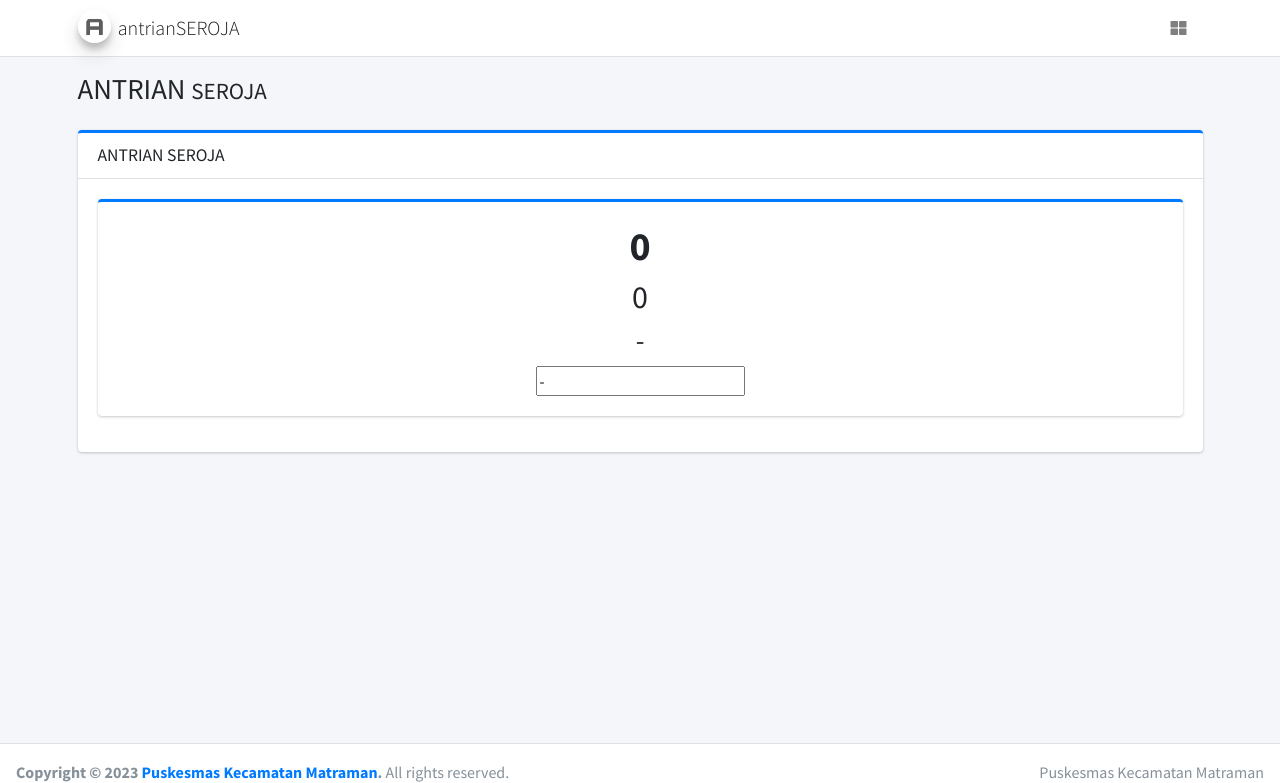
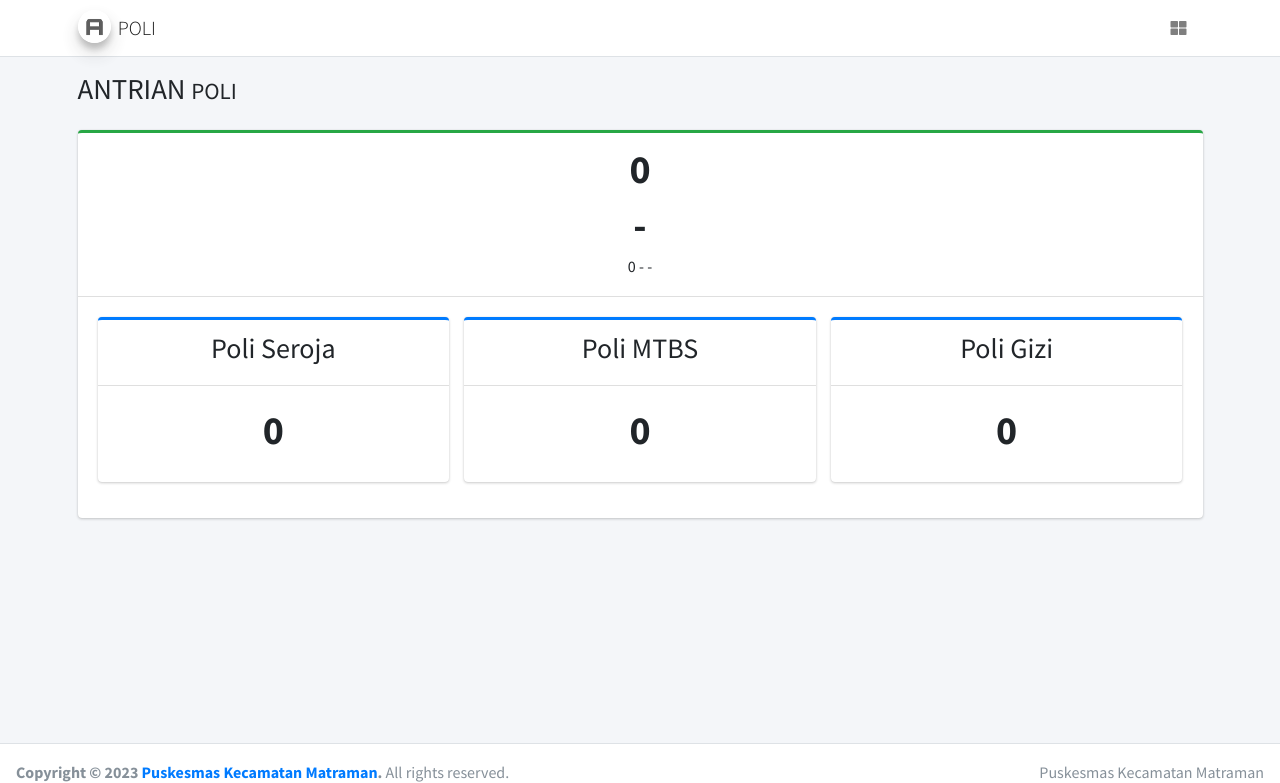
Before and after one commit to RizalPurnomo/matraman, a CodeIgniter app: page /database/index.php/antrian/index in a window 1280 px wide. Shown: the top 783 px of the page. Run offline with CodeIgniter, Linux system fonts and the light colour scheme; data comes from the database, SQL or seed files in the repository; data that the repository does not hold is empty; some libraries are stand-ins or nearby versions.

Commit message:
antrian per poli

```diff
--- a/application/controllers/Antrian.php
+++ b/application/controllers/Antrian.php
@@ -24,15 +24,41 @@ class Antrian extends CI_Controller
 
     public function index()
     {
-        $data['last_antrian'] = $this->getLastAntrian(date("Y-m-d"), '16');
+        $data['last_antrian'] = $this->getLastAntrian(date("Y-m-d"));
+        $data['no_antrian_seroja'] = $this->getLastAntrianPerPoli(date("Y-m-d"), "21")['no_antrian'];
+        $data['no_antrian_mtbs'] = $this->getLastAntrianPerPoli(date("Y-m-d"), "22")['no_antrian'];
+        $data['no_antrian_gizi'] = $this->getLastAntrianPerPoli(date("Y-m-d"), "23")['no_antrian'];
         // echo "<pre/>";
         // print_r($data);
         $this->load->view('antrian_view', $data);
     }
 
-    public function getLastAntrian($date, $id)
+    public function getLastAntrian($date)
     {
-        $lastAntrian = $this->antrian_poli_model->getLastAntrian($date, $id);
+        $lastAntrian = $this->antrian_poli_model->getLastAntrian($date);
+        if (count($lastAntrian) > 0) {
+            $response = array(
+                'id_antrian'        => $lastAntrian[0]['id_antrian'],
+                'no_antrian'        => $lastAntrian[0]['no_antrian'],
+                'nama_poli'         => $lastAntrian[0]['nama_poli'],
+                'file_panggilan'    => $lastAntrian[0]['file_panggilan'],
+                'status'    => $lastAntrian[0]['status']
+            );
+        } else {
+            $response = array(
+                'id_antrian'        => 0,
+                'no_antrian'        => 0,
+                'nama_poli'         => '-',
+                'file_panggilan'    => '-',
+                'status'            => '-'
+            );
+        }
+        return $response;
+    }
+
+    public function getLastAntrianPerPoli($date, $id)
+    {
+        $lastAntrian = $this->antrian_poli_model->getLastAntrianPerPoli($date, $id);
         if (count($lastAntrian) > 0) {
             $response = array(
                 'id_antrian'        => $lastAntrian[0]['id_antrian'],
@@ -55,15 +81,43 @@ class Antrian extends CI_Controller
 
     public function seroja()
     {
-        $id = 16;
-        $lastAntrian = $this->getLastAntrian(date("Y-m-d"), $id);
+        $id = 21;
+        $lastAntrian = $this->getLastAntrianPerPoli(date("Y-m-d"), $id);
         $poli = $this->antrian_poli_model->getPoliById($id);
 
         $data['no_antrian'] = $lastAntrian['no_antrian'];
         $data['nama_poli'] = $poli[0]['nama_poli'];
         $data['file_panggilan'] = $poli[0]['file_panggilan'];
         $data['id_poli'] = $id;
-        print_r($lastAntrian);
+        // print_r($lastAntrian);
+        $this->load->view('antrian', $data);
+    }
+
+    public function mtbs()
+    {
+        $id = 22;
+        $lastAntrian = $this->getLastAntrianPerPoli(date("Y-m-d"), $id);
+        $poli = $this->antrian_poli_model->getPoliById($id);
+
+        $data['no_antrian'] = $lastAntrian['no_antrian'];
+        $data['nama_poli'] = $poli[0]['nama_poli'];
+        $data['file_panggilan'] = $poli[0]['file_panggilan'];
+        $data['id_poli'] = $id;
+        // print_r($lastAntrian);
+        $this->load->view('antrian', $data);
+    }
+
+    public function gizi()
+    {
+        $id = 23;
+        $lastAntrian = $this->getLastAntrianPerPoli(date("Y-m-d"), $id);
+        $poli = $this->antrian_poli_model->getPoliById($id);
+
+        $data['no_antrian'] = $lastAntrian['no_antrian'];
+        $data['nama_poli'] = $poli[0]['nama_poli'];
+        $data['file_panggilan'] = $poli[0]['file_panggilan'];
+        $data['id_poli'] = $id;
+        // print_r($lastAntrian);
         $this->load->view('antrian', $data);
     }
 
@@ -71,7 +125,7 @@ class Antrian extends CI_Controller
     public function save_antrian($id)
     {
         $data = $this->input->post('status');
-        $lastAntrian = $this->getLastAntrian(date("Y-m-d"), $id);
+        $lastAntrian = $this->getLastAntrianPerPoli(date("Y-m-d"), $id);
         $no_antrian = $lastAntrian['no_antrian'];
         $data = array(
             'no_antrian' => (int)$no_antrian + 1,
@@ -96,14 +150,15 @@ class Antrian extends CI_Controller
 
     public function reply()
     {
-        $id = '16';
+        // $id = '16';
         $status = $this->input->post();
         // $lastAntrian = $this->getLastAntrian(date("Y-m-d"), $id);
         $no_antrian = $status['no_antrian'];
+        $id_poli = $status['id_poli'];
         $data = array(
             'no_antrian' => (int)$no_antrian,
             'tanggal' => date("Y-m-d"),
-            'poli' => $id,
+            'poli' => $id_poli,
             'status' => $status['status']
         );
         $reply = $this->antrian_poli_model->saveData($data, 'antrian_poli');
@@ -122,16 +177,17 @@ class Antrian extends CI_Controller
 
     public function manual()
     {
-        $id = '16';
+        // $id = '16';
         $arr_status = $this->input->post();
         // $lastAntrian = $this->getLastAntrian(date("Y-m-d"), $id);
         $status = $arr_status['status'];
+        $id_poli = $arr_status['id_poli'];
         $no_antrian = $arr_status['no_antrian'];
 
         $data = array(
             'no_antrian' => $no_antrian,
             'tanggal' => date("Y-m-d"),
-            'poli' => $id,
+            'poli' => $id_poli,
             'status' => $status
         );
         $reply = $this->antrian_poli_model->saveData($data, 'antrian_poli');
@@ -152,7 +208,7 @@ class Antrian extends CI_Controller
     public function refreshTable()
     {
         // $status = $this->input->get('status');
-        $last_antrian = $this->antrian_poli_model->getLastAntrian(date("Y-m-d"), '16');
+        $last_antrian = $this->antrian_poli_model->getLastAntrian(date("Y-m-d"));
         $response = $last_antrian[0];
 
         echo json_encode($response);
--- a/application/models/Antrian_poli_model.php
+++ b/application/models/Antrian_poli_model.php
@@ -9,11 +9,20 @@ class Antrian_poli_model extends CI_Model
         parent::__construct();
     }
 
-    public function getLastAntrian($date, $id)
+    public function getLastAntrianPerPoli($date, $id)
     {
         $sql = "SELECT * FROM antrian_poli a
             INNER JOIN poli b ON a.poli=b.id
             WHERE tanggal='$date' AND a.poli='$id' ORDER BY a.id_antrian DESC LIMIT 1";
+        $qry = $this->db->query($sql);
+        return $qry->result_array();
+    }
+
+    public function getLastAntrian($date)
+    {
+        $sql = "SELECT * FROM antrian_poli a
+            INNER JOIN poli b ON a.poli=b.id
+            WHERE tanggal='$date' ORDER BY a.id_antrian DESC LIMIT 1";
         $qry = $this->db->query($sql);
         return $qry->result_array();
     }
--- a/application/views/antrian_view.php
+++ b/application/views/antrian_view.php
@@ -9,7 +9,7 @@ scratch. This page gets rid of all links and provides the needed markup only.
     <meta charset="utf-8">
     <meta name="viewport" content="width=device-width, initial-scale=1">
     <!-- <meta http-equiv="refresh" content="25"> -->
-    <title>Antrian | Seroja</title>
+    <title>Antrian | Poli</title>
 
     <!-- Google Font: Source Sans Pro -->
     <link rel="stylesheet" href="https://fonts.googleapis.com/css?family=Source+Sans+Pro:300,400,400i,700&display=fallback">
@@ -26,7 +26,7 @@ scratch. This page gets rid of all links and provides the needed markup only.
             <div class="container">
                 <a href="<?php echo base_url(); ?>index3.html" class="navbar-brand">
                     <img src="<?php echo base_url(); ?>assets/dist/img/AdminLTELogo.png" alt="AdminLTE Logo" class="brand-image img-circle elevation-3" style="opacity: .8">
-                    <span class="brand-text font-weight-light">antrianSEROJA</span>
+                    <span class="brand-text font-weight-light">POLI</span>
                 </a>
 
 
@@ -65,7 +65,7 @@ scratch. This page gets rid of all links and provides the needed markup only.
                 <div class="container">
                     <div class="row mb-2">
                         <div class="col-sm-6">
-                            <h1 class="m-0">ANTRIAN <small>SEROJA</small></h1>
+                            <h1 class="m-0">ANTRIAN <small>POLI</small></h1>
                         </div><!-- /.col -->
                         <div class="col-sm-6">
                             <!-- <ol class="breadcrumb float-sm-right">
@@ -84,45 +84,70 @@ scratch. This page gets rid of all links and provides the needed markup only.
                 <div class="container">
                     <div class="row">
                         <div class="col-lg-12">
-                            <div class="card card-primary card-outline">
-                                <div class="card-header">
-                                    <h5 class="card-title m-0">ANTRIAN SEROJA </h5>
+                            <div class="card card-success card-outline">
+                                <div class="card-header" style="text-align: center;">
+                                    <!-- <h5 class="card-title m-0">ANTRIAN POLI </h5> -->
+                                    <h1><b><span id="no_antrian"><?php echo $last_antrian['no_antrian']; ?></span></b></h1>
+                                    <h1><b><span id="nama_poli"><?php echo $last_antrian['nama_poli']; ?></span></b></h1>
+                                    <h6><span id="id_antrian" name="id_antrian"><?php echo $last_antrian['id_antrian']; ?></span> - <span id="status_antrian" name="status_antrian"><?php echo $last_antrian['status']; ?></span> </h6>
+                                    <input type="hidden" id="file_panggilan" value="<?php echo $last_antrian['file_panggilan']; ?>">
                                 </div>
                                 <div class="card-body">
-                                    <!-- <div class="row">
-                                        <div class="col-lg-12">
-                                            <div class="card card-primary card-outline">
-                                                <div class="card-body">
-                                                    <h6>Panggil Manual </h6>
-                                                    <div class="input-group input-group-md">
-                                                        <input type="text" id="no_antrian_manual_umum" name="no_antrian_manual_umum" class="form-control">
-                                                        <span class="input-group-append">
-                                                            <button type="button" onclick="panggilManualUmum()"><i class="fa fa-phone-volume"></i></button>
-                                                        </span>
-                                                    </div>
-                                                </div>
-                                            </div>
-                                        </div>
-                                    </div> -->
                                     <div class="row">
-                                        <div class="col-lg-12">
-                                            <div id="div_ket_umum" class="alert alert-danger alert-dismissible" style="display:none;">
+                                        <div class="col-lg-4">
+
+                                            <div id="div_ket_seroja" class="alert alert-success alert-dismissible" style="display:none;">
                                                 <button type="button" class="close" data-dismiss="alert" aria-hidden="true">&times;</button>
-                                                <h4><i class="icon fa fa-info"></i> <span id="judul_ket_umum"></span></h4>
-                                                <p id="ket_umum"></p>
+                                                <h4><i class="icon fa fa-info"></i> <span id="judul_ket_seroja"></span></h4>
+                                                <p id="ket_seroja"></p>
                                             </div>
                                             <div class="card card-primary card-outline" style="text-align: center;">
+                                                <div class="card-header">
+                                                    <h3>Poli Seroja</h3>
+                                                </div>
                                                 <div class="card-body">
-                                                    <h1><b><span id="no_antrian_umum"><?php echo $last_antrian['no_antrian']; ?></span></b></h1>
-                                                    <h2 id="id_antrian" name="id_antrian"><?php echo $last_antrian['id_antrian']; ?></h2>
-                                                    <h3 id="status_antrian" name="status_antrian"><?php echo $last_antrian['status']; ?></h2>
-                                                        <input type="text" id="file_panggilan" value="<?php echo $last_antrian['file_panggilan']; ?>">
-                                                        <!-- <button class="btn btn-primary" id="reply_umum">Reply</button> - <button class="btn btn-success" id="next_umum">Next</button> -->
+                                                    <h1><b><span id="no_antrian_seroja"><?php echo $no_antrian_seroja; ?></span></b></h1>
                                                 </div>
                                             </div>
 
                                         </div>
+                                        <div class="col-lg-4">
+
+                                            <div id="div_ket_mtbs" class="alert alert-success alert-dismissible" style="display:none;">
+                                                <button type="button" class="close" data-dismiss="alert" aria-hidden="true">&times;</button>
+                                                <h4><i class="icon fa fa-info"></i> <span id="judul_ket_mtbs"></span></h4>
+                                                <p id="ket_mtbs"></p>
+                                            </div>
+                                            <div class="card card-primary card-outline" style="text-align: center;">
+                                                <div class="card-header">
+                                                    <h3>Poli MTBS</h3>
+                                                </div>
+                                                <div class="card-body">
+                                                    <h1><b><span id="no_antrian_mtbs"><?php echo $no_antrian_mtbs; ?></span></b></h1>
+                                                </div>
+                                            </div>
+
+                                        </div>
+                                        <div class="col-lg-4">
+
+                                            <div id="div_ket_gizi" class="alert alert-success alert-dismissible" style="display:none;">
+                                                <button type="button" class="close" data-dismiss="alert" aria-hidden="true">&times;</button>
+                                                <h4><i class="icon fa fa-info"></i> <span id="judul_ket_gizi"></span></h4>
+                                                <p id="ket_gizi"></p>
+                                            </div>
+                                            <div class="card card-primary card-outline" style="text-align: center;">
+                                                <div class="card-header">
+                                                    <h3>Poli Gizi</h3>
+                                                </div>
+                                                <div class="card-body">
+                                                    <h1><b><span id="no_antrian_gizi"><?php echo $no_antrian_gizi; ?></span></b></h1>
+                                                </div>
+                                            </div>
+
+                                        </div>
+
                                     </div>
+
                                 </div>
                             </div>
                         </div>
@@ -173,43 +198,43 @@ scratch. This page gets rid of all links and provides the needed markup only.
 
 <script>
     let status_audio = "";
-    let music2 = new Audio();
-    let no_antrian_umum = document.getElementById("no_antrian_umum").innerHTML;
+    let music = new Audio();
+    let no_antrian = document.getElementById("no_antrian").innerHTML;
     let arr_pending_umum = [];
-    window.setTimeout("refreshListAntrian2()", 1000);
+    window.setTimeout("refreshListAntrian()", 1000);
 
     function audioAntrian(arrAntrian) {
         jum = arrAntrian.length;
-        music2.src = "<?php echo base_url(); ?>" + "assets/upload/dubbing/nomor antrian/nomor antrian.mp3";
-        music2.play();
-        music2.onended = function() {
-            music2.src = "<?php echo base_url(); ?>" + "assets/upload/dubbing/angka/" + arrAntrian[0] + ".mp3";
-            music2.play();
-            music2.onended = function() {
+        music.src = "<?php echo base_url(); ?>" + "assets/upload/dubbing/nomor antrian/nomor antrian.mp3";
+        music.play();
+        music.onended = function() {
+            music.src = "<?php echo base_url(); ?>" + "assets/upload/dubbing/angka/" + arrAntrian[0] + ".mp3";
+            music.play();
+            music.onended = function() {
                 if (jum == 1) {
                     endingAudio();
                 } else {
-                    music2.src = "<?php echo base_url(); ?>" + "assets/upload/dubbing/angka/" + arrAntrian[1] + ".mp3";
-                    music2.play();
-                    music2.onended = function() {
+                    music.src = "<?php echo base_url(); ?>" + "assets/upload/dubbing/angka/" + arrAntrian[1] + ".mp3";
+                    music.play();
+                    music.onended = function() {
                         if (jum == 2) {
                             endingAudio();
                         } else {
-                            music2.src = "<?php echo base_url(); ?>" + "assets/upload/dubbing/angka/" + arrAntrian[2] + ".mp3";
-                            music2.play();
-                            music2.onended = function() {
+                            music.src = "<?php echo base_url(); ?>" + "assets/upload/dubbing/angka/" + arrAntrian[2] + ".mp3";
+                            music.play();
+                            music.onended = function() {
                                 if (jum == 3) {
                                     endingAudio();
                                 } else {
-                                    music2.src = "<?php echo base_url(); ?>" + "assets/upload/dubbing/angka/" + arrAntrian[3] + ".mp3";
-                                    music2.play();
-                                    music2.onended = function() {
+                                    music.src = "<?php echo base_url(); ?>" + "assets/upload/dubbing/angka/" + arrAntrian[3] + ".mp3";
+                                    music.play();
+                                    music.onended = function() {
                                         if (jum == 4) {
                                             endingAudio();
                                         } else {
-                                            music2.src = "<?php echo base_url(); ?>" + "assets/upload/dubbing/angka/" + arrAntrian[4] + ".mp3";
-                                            music2.play();
-                                            music2.onended = function() {
+                                            music.src = "<?php echo base_url(); ?>" + "assets/upload/dubbing/angka/" + arrAntrian[4] + ".mp3";
+                                            music.play();
+                                            music.onended = function() {
                                                 if (jum == 5) {
                                                     endingAudio();
                                                 }
@@ -227,13 +252,13 @@ scratch. This page gets rid of all links and provides the needed markup only.
 
 
     function endingAudio() {
-        music2.src = "<?php echo base_url(); ?>" + "assets/upload/dubbing/angka/silahkan menuju ke.mp3";
-        music2.play();
-        music2.onended = function() {
-            music2.src = "<?php echo base_url(); ?>" + "assets/upload/dubbing/angka/poli-seroja.mp3"; //+ $('#file_panggilan').val();
-            music2.play();
-            music2.onended = function() {
-                music2.pause;
+        music.src = "<?php echo base_url(); ?>" + "assets/upload/dubbing/angka/silahkan menuju ke.mp3";
+        music.play();
+        music.onended = function() {
+            music.src = "<?php echo base_url(); ?>" + "assets/upload/dubbing/angka/" + $('#file_panggilan').val();
+            music.play();
+            music.onended = function() {
+                music.pause;
                 status_audio = "end";
                 return;
             }
@@ -299,8 +324,38 @@ scratch. This page gets rid of all links and provides the needed markup only.
         return arr;
     }
 
-    function refreshListAntrian2() {
-        setTimeout("refreshListAntrian2()", 1000);
+    function setCardPoli(id_poli, no_antrian) {
+        if (id_poli == "21") {
+            $("#no_antrian_seroja").html(no_antrian);
+            $('#judul_ket_seroja').html('Berhasil');
+            $('#ket_seroja').html('Berhasil dipanggil');
+            $('#div_ket_seroja').show();
+            $("#div_ket_seroja").fadeTo(1500, 500).slideUp(500, function() {
+                $("#div_ket_seroja").hide();
+            });
+
+        } else if (id_poli == "22") {
+            $("#no_antrian_mtbs").html(no_antrian);
+            $('#judul_ket_mtbs').html('Berhasil');
+            $('#ket_mtbs').html('Berhasil dipanggil');
+            $('#div_ket_mtbs').show();
+            $("#div_ket_mtbs").fadeTo(1500, 500).slideUp(500, function() {
+                $("#div_ket_mtbs").hide();
+            });
+
+        } else if (id_poli == "23") {
+            $("#no_antrian_gizi").html(no_antrian);
+            $('#judul_ket_gizi').html('Berhasil');
+            $('#ket_gizi').html('Berhasil dipanggil');
+            $('#div_ket_gizi').show();
+            $("#div_ket_gizi").fadeTo(1500, 500).slideUp(500, function() {
+                $("#div_ket_gizi").hide();
+            });
+        }
+    }
+
+    function refreshListAntrian() {
+        setTimeout("refreshListAntrian()", 1000);
         // var dataArray = {
         //     "status": "next"
         // }
@@ -313,34 +368,37 @@ scratch. This page gets rid of all links and provides the needed markup only.
             url: '<?php echo base_url('antrian/refreshTable'); ?>',
             success: function(msg) {
                 obj = JSON.parse(msg);
-                console.log(obj);
+                // console.log(obj);
 
                 if ($("#id_antrian").html() != obj.id_antrian) {
-                    console.log("beda");
+                    console.log("Detected..");
 
                     if (obj.status == "next") {
-                        console.log("Panggil Antrian ke ", obj.no_antrian)
+                        console.log("Panggil Antrian ", obj.nama_poli, " ke ", obj.no_antrian)
                         arrAntrian = splitNo(obj.no_antrian);
                         audioAntrian(arrAntrian);
 
                     } else if (obj.status == "reply") {
-                        console.log("Panggil Ulang Antrian ke ", obj.no_antrian)
+                        console.log("Panggil Ulang Antrian ", obj.nama_poli, " ke ", obj.no_antrian)
                         arrAntrian = splitNo(obj.no_antrian);
                         audioAntrian(arrAntrian);
 
                     } else if (obj.status == "manual") {
-                        console.log("Panggil Manual Antrian ke ", obj.no_antrian)
+                        console.log("Panggil Manual Antrian ", obj.nama_poli, " ke ", obj.no_antrian)
                         arrAntrian = splitNo(obj.no_antrian);
                         audioAntrian(arrAntrian);
 
                     }
 
+                    setCardPoli(obj.poli, obj.no_antrian);
                     $("#id_antrian").html(obj.id_antrian);
-                    $("#no_antrian_umum").html(obj.no_antrian);
+                    $("#no_antrian").html(obj.no_antrian);
+                    $("#nama_poli").html(obj.nama_poli);
+                    $("#file_panggilan").val(obj.file_panggilan);
                     $("#status").html(obj.status);
 
                 } else {
-                    console.log("scanning");
+                    console.log("Scanning");
                 }
 
             }
```
Also changed, not shown: application/views/antrian.php (+28 -35 lines), 4 other files.
